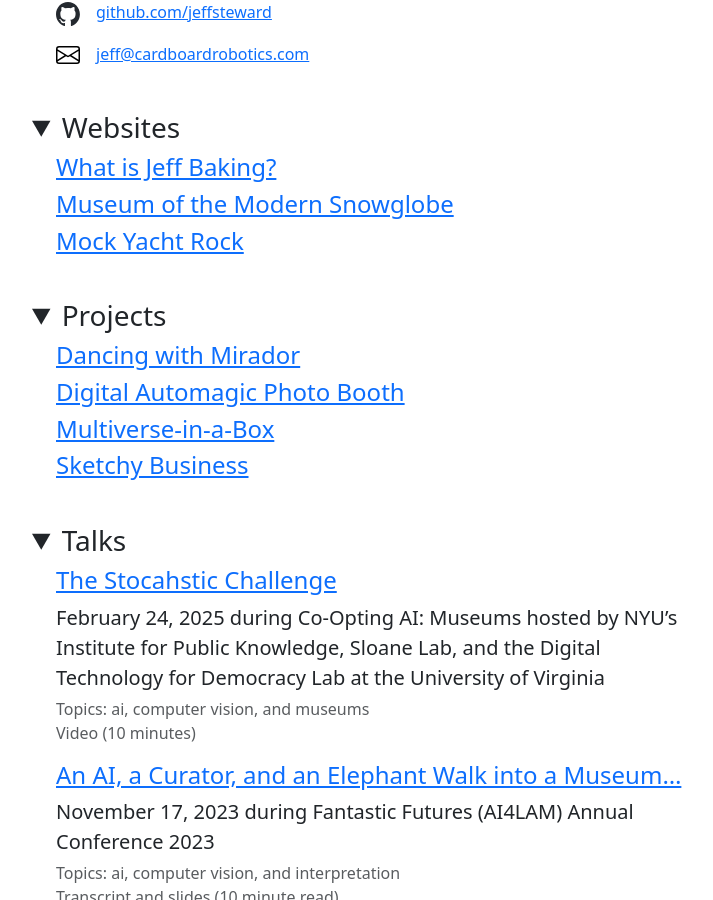
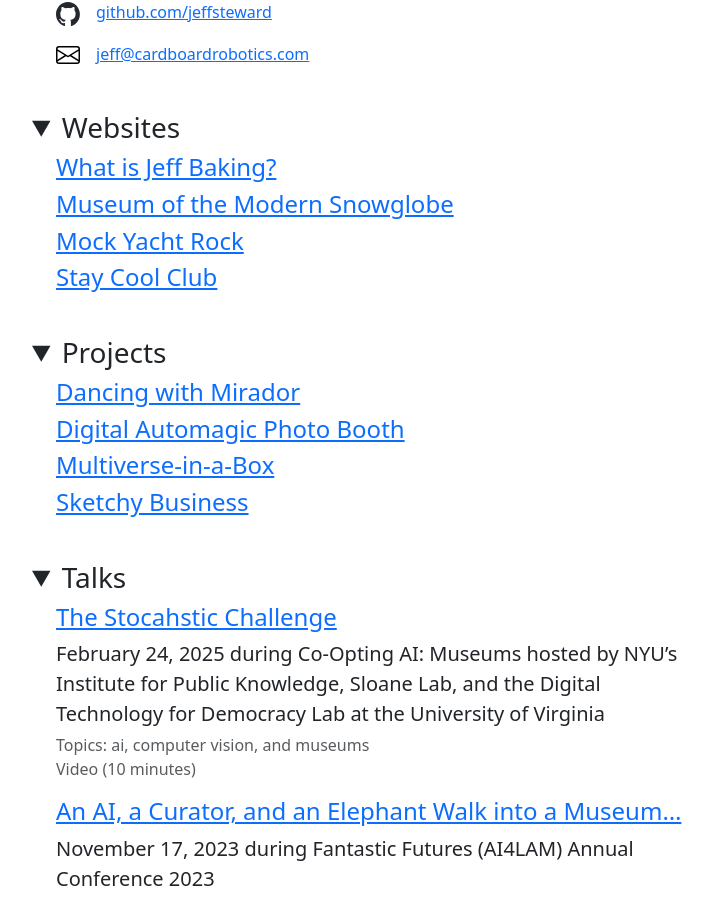
Before and after one commit to jeffsteward/CRI, a Jekyll site: the page built from index.html, in a window 1280 px wide and 900 px high, scrolled down 654 px. Shown: the whole window, without its empty margins (282-995 px from the left). Built offline with Jekyll 4.4.1, drawn with Linux system fonts in a browser that asks for light colours.

Commit message:
add another website

```diff
--- a/index.html
+++ b/index.html
@@ -61,6 +61,13 @@
 				</div>
 			</a>
 		</li>
+		<li>
+			<a href="https://staycoolbananabro.club/">
+				<div class="media-body">
+					<h4 class="media-heading">Stay Cool Club</h4>
+				</div>
+			</a>
+		</li>
 	</ul>
 </details>
 
```
